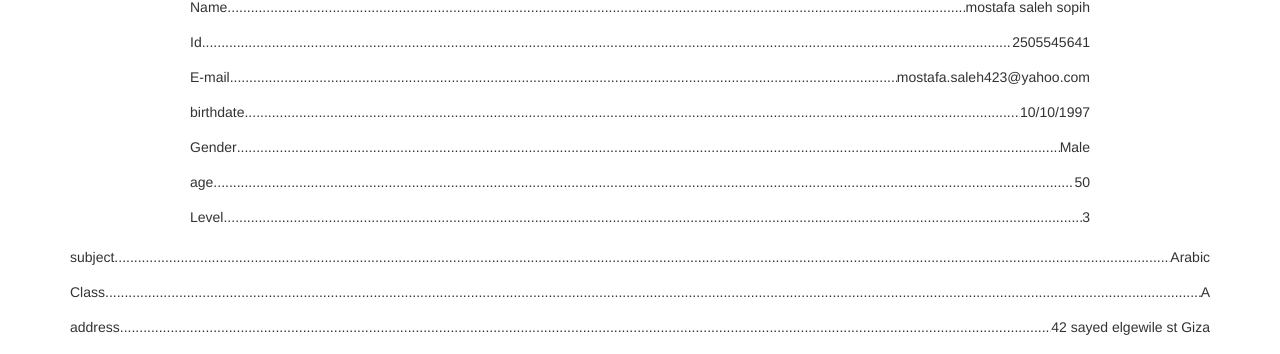
After one commit to Amr-Sameh/Nursery2, a PHP site: page /profile.php in a window 1280 px wide. The commit adds this page. Shown: the part 446-800 px from the top of the page. Run offline with PHP 8.4, Linux system fonts and the light colour scheme.

Commit message:
class teacher & profile design

```diff
--- a/view/css/class.css
+++ b/view/css/class.css
@@ -7,6 +7,8 @@ html{
     margin-right: 20px;
 
 }
+.container{overflow: hidden}
+
 .subject,.post,.students,.Timetable{
     background-image: url("../images/LTKzaRz5c.png");
     background-size: contain;
--- /dev/null
+++ b/view/css/profile.css
@@ -0,0 +1,10 @@
+.pic{
+    margin-top: -95px;
+}
+.ho{
+    background-image: url("../images/1918289_966799203377570_3884420336935265297_n.png");
+    background-size: cover;
+    background-repeat: no-repeat;
+    background-position: center;
+    border: 1px solid black;
+}
--- a/view/panel.php
+++ b/view/panel.php
@@ -118,10 +118,11 @@ if(!isset($_GET['action']))
             <div class="uk-offcanvas-bar uk-flex uk-flex-column">
 
                 <button class="uk-offcanvas-close" type="button" uk-close></button>
+                <!-->
                 <div class="uk-width-1-2@s uk-margin-auto uk-nav-center uk-margin-auto-vertical" >
-                    <ul class="uk-nav-primary uk-nav-parent-icon " uk-nav>
+                    <ul class="uk-nav-primary" uk-nav>
                         <li class="uk-active"><a href="#">Active</a></li>
-                        <li class="uk-parent">
+                        <li>
                             <a href="#">Parent</a>
                             <ul class="uk-nav-sub">
                                 <li><a href="#">Sub item</a></li>
@@ -138,6 +139,7 @@ if(!isset($_GET['action']))
                         <li><a href="class.php">Item</a></li>
                     </ul>
                 </div>
+                <!-->
             </div>
         </div>
     </div>
--- /dev/null
+++ b/view/profile.php
@@ -0,0 +1,52 @@
+<?php
+include "static/header.php";
+?>
+<div class="uk-container-expand post ">
+
+    <div class="container" >
+
+          <div class=" ho" style=" width: 100%;height: 350px;overflow: hidden;padding: 0; ">
+
+          </div>
+        <div class="pic">
+        <h1 class="uk-heading-line uk-text-center "><span>   <div class=" uk-border-circle" style=" background-color:white;width: 150px;height: 150px;overflow: hidden;padding: 0; ">
+                                            <img class="" width="100%" height="100%" src="images/child-only.png">
+                                        </div></span></h1></div>
+        <div class="uk-container-small"style="margin: auto;margin-bottom: 20px ">
+        <div class="uk-grid-small" uk-grid>
+            <div class="uk-width-expand" uk-leader>Name</div>
+            <div>mostafa saleh sopih</div>
+        </div><div class="uk-grid-small" uk-grid>
+            <div class="uk-width-expand" uk-leader>Id</div>
+            <div>2505545641</div>
+        </div><div class="uk-grid-small" uk-grid>
+            <div class="uk-width-expand" uk-leader>E-mail</div>
+            <div>mostafa.saleh423@yahoo.com</div>
+        </div><div class="uk-grid-small" uk-grid>
+            <div class="uk-width-expand" uk-leader>birthdate</div>
+            <div>10/10/1997</div>
+        </div><div class="uk-grid-small" uk-grid>
+            <div class="uk-width-expand" uk-leader>Gender</div>
+            <div>Male</div>
+        </div><div class="uk-grid-small" uk-grid>
+            <div class="uk-width-expand" uk-leader>age</div>
+            <div>50</div>
+        </div><div class="uk-grid-small" uk-grid>
+            <div class="uk-width-expand" uk-leader>Level</div>
+            <div>3</div>
+        </div></div><div class="uk-grid-small" uk-grid>
+            <div class="uk-width-expand" uk-leader>subject</div>
+            <div>Arabic</div>
+        </div><div class="uk-grid-small" uk-grid>
+            <div class="uk-width-expand" uk-leader>Class</div>
+            <div>A</div>
+        </div><div class="uk-grid-small" uk-grid>
+            <div class="uk-width-expand" uk-leader>address</div>
+            <div>42 sayed elgewile st Giza</div>
+        </div></div>
+</div>
+</div>
+
+<?php
+include "static/footer.php";
+?>
--- a/view/static/header.php
+++ b/view/static/header.php
@@ -15,7 +15,6 @@ $id='s';
     <meta charset="utf-8">
     <meta name="viewport" content="width=device-width, initial-scale=1, minimum-scale=1, maximum-scale=1" />
     <link rel="stylesheet" type="text/css" href="css/uikit-rtl.min.css">
-    <link rel="stylesheet" type="text/css" href="css/uikit.min.css">
     <link rel="stylesheet" href="css/bootstrap.css" >
     <link rel="stylesheet" href="css/bootstrap.css" >
     <link rel="stylesheet" href="css/animate.css" >
@@ -26,6 +25,7 @@ $id='s';
     <link rel="stylesheet" href="css/event.css">
     <link rel="stylesheet" href="css/home.css">
     <link rel="stylesheet" href="css/panel.css">
+    <link rel="stylesheet" href="css/profile.css">
 
 </head>
 <body>
```
Also changed, not shown: classes/teacher.php (+86 -1 lines), database/teacher_query.php (added, +35 -0 lines), view/class.php (+16 -16 lines), view/images/156280220.jpg (added), view/images/1918289_966799203377570_3884420336935265297_n.png (added).
